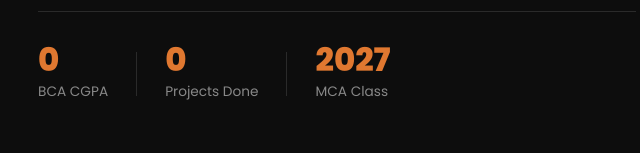
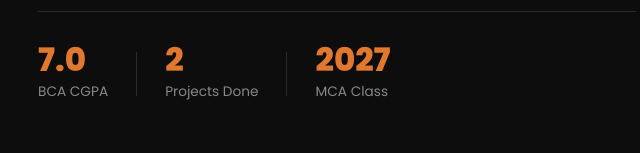
Before and after one commit to Ponalagarasu/port, a website: page public/index.html in a window 1280 px wide. Shown: the part 647-800 px from the top of the page, 80-720 px from the left. Drawn offline with Linux system fonts and the light colour scheme; no server answers.

Commit message:
Update statistics in index.html

```diff
--- a/public/index.html
+++ b/public/index.html
@@ -82,12 +82,12 @@
                 </div>
                 <div class="hero-stats">
                     <div class="stat">
-                        <h3 class="stat-num" data-target="7.0" data-decimal="1">0</h3>
+                        <h3 class="stat-num" data-target="7.0" data-decimal="1">7.0</h3>
                         <p>BCA CGPA</p>
                     </div>
                     <div class="stat-divider"></div>
                     <div class="stat">
-                        <h3 class="stat-num" data-target="2" data-decimal="0">0</h3>
+                        <h3 class="stat-num" data-target="2" data-decimal="0">2</h3>
                         <p>Projects Done</p>
                     </div>
                     <div class="stat-divider"></div>
```
